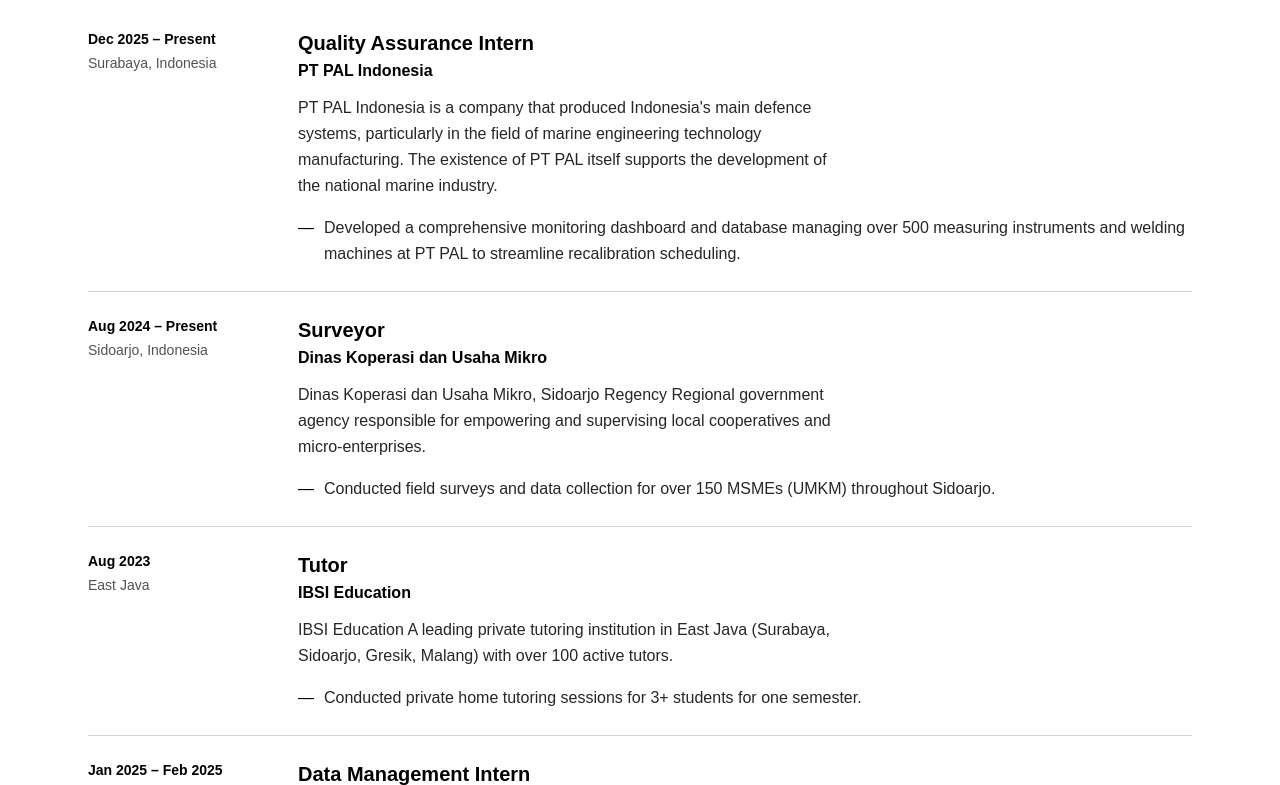
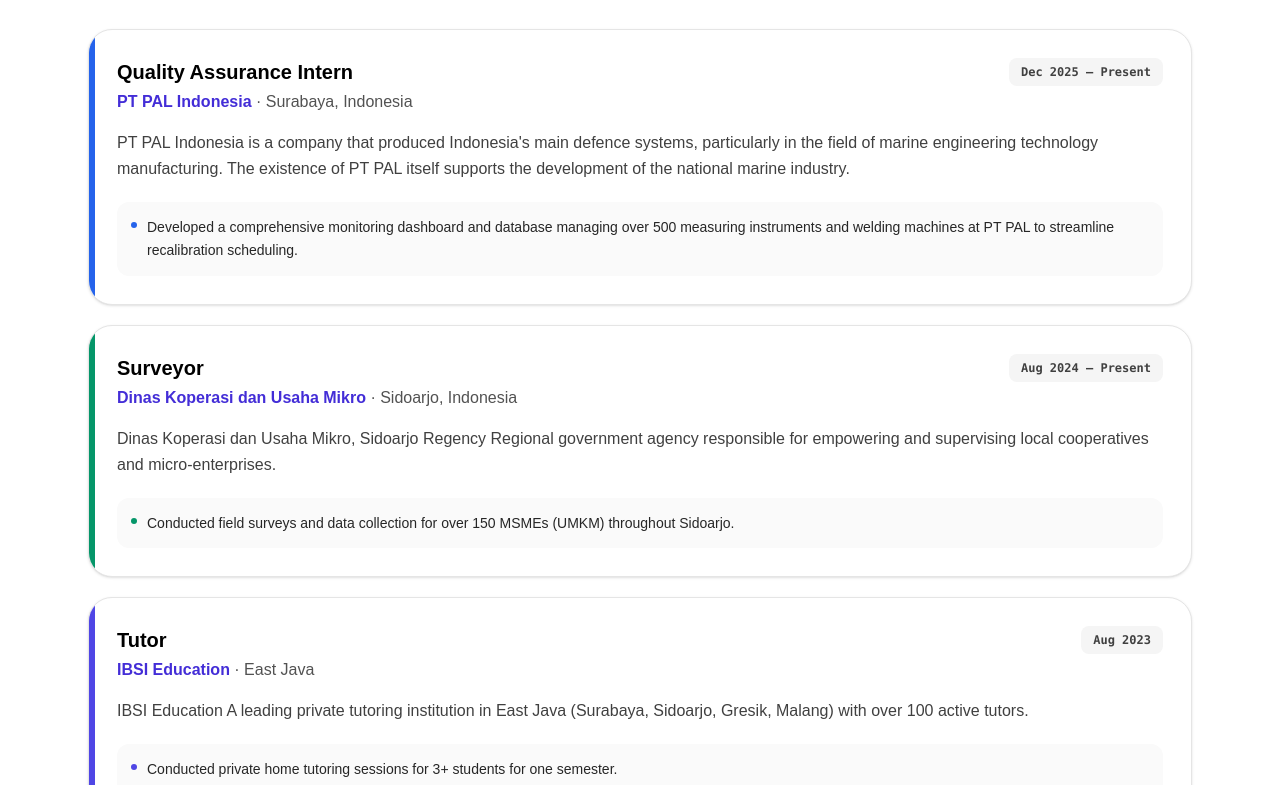
Before and after one commit to wildannazhif/portofolio-wildan, an Astro site: page / in a window 1280 px wide. Shown: the part 745-1530 px from the top of the page. Built offline with nearby package versions, Linux system fonts and the light colour scheme; Astro itself is replaced by a stand-in of ours.

Commit message:
revert: restore v2 design (undo Long Document redesign)
User prefers the previous design. Restores all 13 files to their
pre-redesign state (main @ 22410a03): pill hero + badge, stat cards,
indigo banner, side-stripe cards, dark skills panel, centred footer.

```diff
--- a/src/components/Experience.astro
+++ b/src/components/Experience.astro
@@ -2,36 +2,35 @@
 import { experiences } from "../data/portfolio.ts";
 ---
 
-<!--
-  Ledger, not cards: date column + content column, hairline rules between
-  entries. No side stripes, no shadows, no rounded corners, no pills.
--->
-<section id="experience" class="cv-lazy mx-auto max-w-6xl scroll-mt-8 px-4 pb-14 sm:px-6">
-  <div class="border-t-2 border-black pt-4">
+<section id="experience" class="cv-lazy mx-auto max-w-6xl scroll-mt-28 px-4 pb-16 sm:px-6">
   <h2 class="text-3xl font-bold tracking-tight text-black sm:text-4xl">Experience</h2>
-  </div>
+  <div class="mt-3 h-1.5 w-20 rounded-full bg-indigo-600" aria-hidden="true"></div>
 
-  <ol class="mt-2">
+  <ol class="mt-8 space-y-5">
     {
       experiences.map((exp) => (
-        <li class="grid gap-1 border-t border-neutral-300 py-6 first:border-t-0 sm:grid-cols-[170px_1fr] sm:gap-10">
-          <div>
-            <p class="tnum text-sm font-bold text-black">{exp.period}</p>
-            <p class="mt-1 text-sm text-neutral-600">{exp.location}</p>
-          </div>
+        <li class="relative overflow-hidden rounded-3xl border border-neutral-200 bg-white p-6 shadow-sm sm:p-7">
+          <span class="absolute inset-y-0 left-0 w-1.5" style={`background:${exp.accent}`} aria-hidden="true" />
+          <div class="flex flex-col gap-2 sm:flex-row sm:items-start sm:justify-between">
             <div>
               <h3 class="text-xl font-bold text-black">{exp.role}</h3>
-            <p class="mt-0.5 text-base font-bold text-black">{exp.company}</p>
-            <p class="mt-3 max-w-[62ch] text-base leading-relaxed text-neutral-800">{exp.description}</p>
-            <ul class="mt-4 space-y-2">
+              <p class="mt-1 text-base font-bold text-indigo-700">
+                {exp.company} <span class="font-medium text-neutral-600">· {exp.location}</span>
+              </p>
+            </div>
+            <span class="w-fit shrink-0 rounded-lg bg-neutral-100 px-3 py-1.5 font-mono text-xs font-bold text-neutral-700">
+              {exp.period}
+            </span>
+          </div>
+          <p class="mt-4 text-base leading-relaxed text-neutral-700">{exp.description}</p>
+          <ul class="mt-5 space-y-2.5">
             {exp.achievements.map((ach) => (
-                <li class="flex gap-2.5 text-base leading-relaxed text-neutral-800">
-                  <span aria-hidden="true" class="shrink-0 text-black">—</span>
+              <li class="flex items-start gap-2.5 rounded-xl bg-neutral-50 p-3.5 text-sm font-medium leading-relaxed text-neutral-800">
+                <span class="mt-1.5 h-1.5 w-1.5 shrink-0 rounded-full" style={`background:${exp.accent}`} aria-hidden="true" />
                 <span>{ach}</span>
               </li>
             ))}
           </ul>
-          </div>
         </li>
       ))
     }
```
Lines whose indentation alone changed are shown as unchanged.
